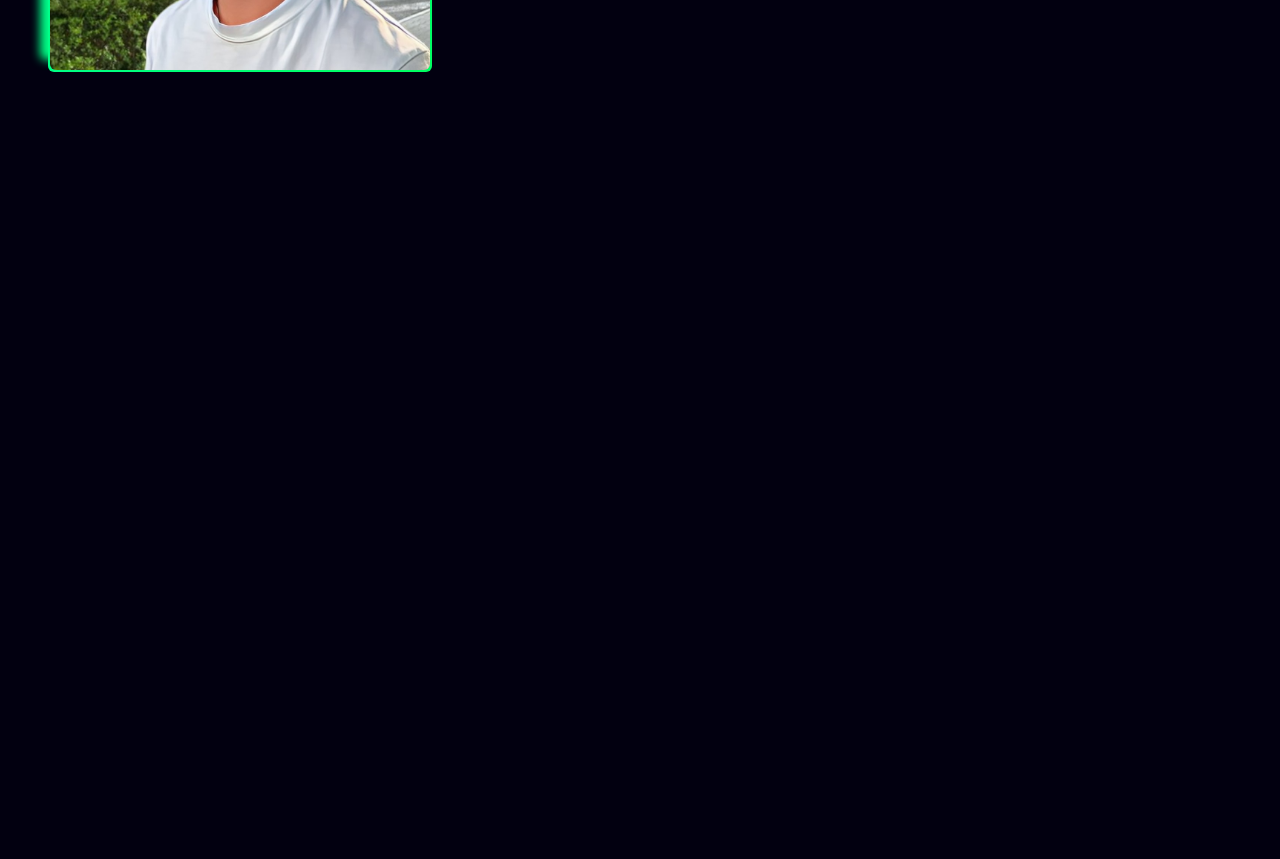
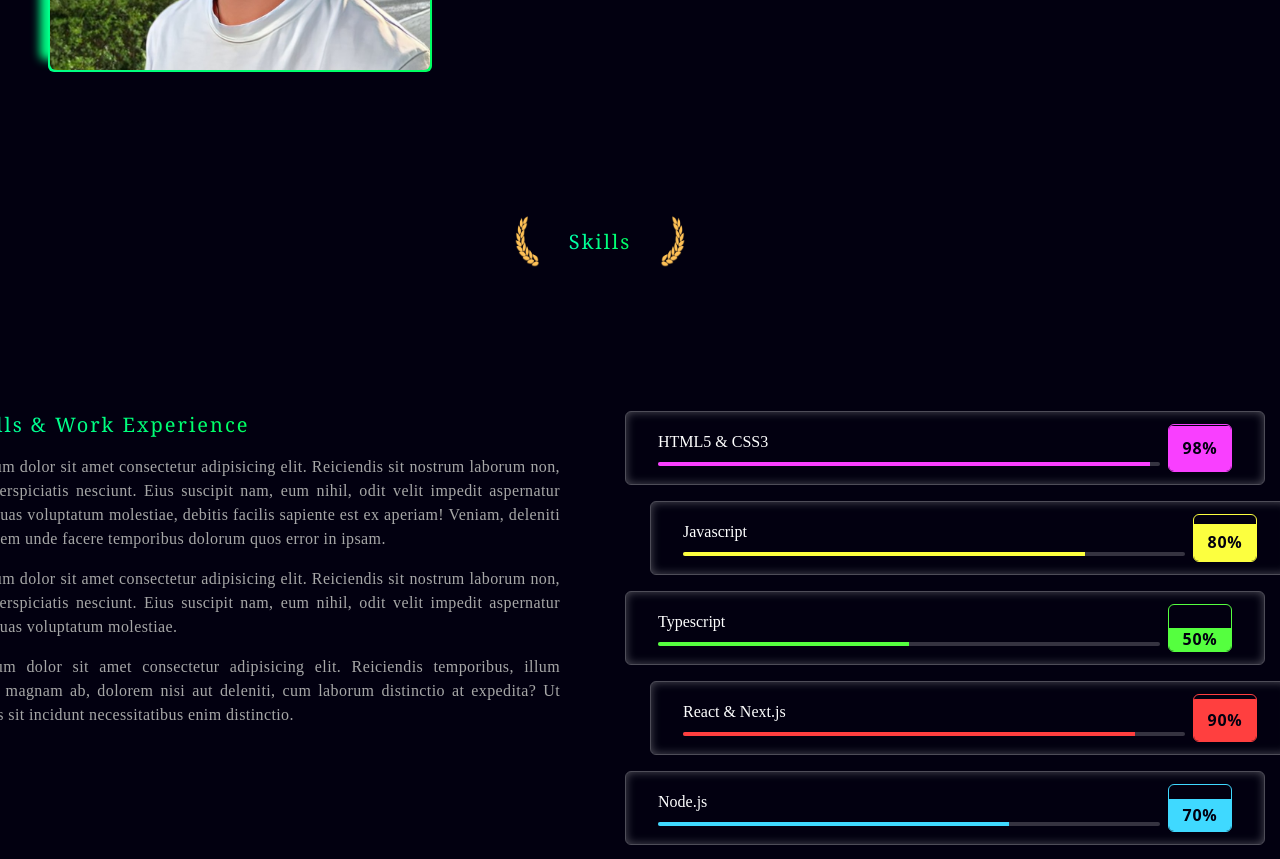
Before and after one commit to frdrk00/portfolio-react, a React (Create React App) app: page / in a window 1280 px wide. Shown: the part 1880-2739 px from the top of the page. Before the commit the page ends 2128 px from the top, so only its background shows below. Built offline with nearby package versions, Linux system fonts and the light colour scheme.

Commit message:
Skill Container

```diff
--- /dev/null
+++ b/src/components/SkillCard.jsx
@@ -0,0 +1,53 @@
+import { motion, AnimatePresence } from 'framer-motion'
+
+const SkillCard = ({ skill, percentage, color, move }) => {
+  return (
+    <div
+      className={`border border-[rgba(255,255,255,0.3)] rounded-md px-8 py-3 cursor-pointer group w-full flex items-center justify-between relative gap-2`}
+      style={{
+        boxShadow: 'inset 0 0 10px rgba(255,255,255,0.3)',
+        marginLeft: move ? -30 : 20,
+      }}
+    >
+      {/* name section */}
+      <div className="flex-1 flex-col items-start justify-start flex gap-2">
+        <p className="text-base text-white">{skill}</p>
+        <div className="w-full h-1 rounded-md overflow-hidden bg-[rgba(255,255,255,0.2)] relative">
+          <motion.div
+            initial={{ width: 0 }}
+            animate={{ width: percentage }}
+            transition={{ duration: 1.5 }}
+            className="h-full absolute top-0 left-0"
+            style={{
+              background: color,
+            }}
+          ></motion.div>
+        </div>
+      </div>
+
+      {/* percentage */}
+      <div
+        className="w-16 h-12 rounded-md relative overflow-hidden flex items-center justify-center"
+        style={{
+          border: `1px solid ${color}`,
+        }}
+      >
+        <motion.div
+          initial={{ height: 0 }}
+          animate={{ height: percentage }}
+          transition={{ duration: 1.5 }}
+          style={{
+            background: color,
+          }}
+          className="w-full absolute bottom-0 left-0 flex items-center justify-center"
+        >
+          <p className="text-bgPrimary z-10 font-sans font-bold tracking-wider">
+            {percentage}
+          </p>
+        </motion.div>
+      </div>
+    </div>
+  )
+}
+
+export default SkillCard
--- a/src/components/index.js
+++ b/src/components/index.js
@@ -2,3 +2,4 @@ export { default as MenuItem } from './MenuItem'
 export { default as HeroTypeWritter } from './HeroTypeWritter'
 export { default as HomeSocialLinks } from './HomeSocialLinks'
 export { default as ServiceCard } from './ServiceCard'
+export { default as SkillCard } from './SkillCard'
--- a/src/containers/App.jsx
+++ b/src/containers/App.jsx
@@ -1,4 +1,4 @@
-import { Header, Home, ServiceCount, About } from '../containers'
+import { Header, Home, ServiceCount, About, Skills } from '../containers'
 
 const App = () => {
   return (
@@ -16,7 +16,9 @@ const App = () => {
 
       {/* About Container */}
       <About />
+
       {/* Skills Container */}
+      <Skills />
 
       {/* Projects Container */}
 
--- /dev/null
+++ b/src/containers/Skills.jsx
@@ -0,0 +1,98 @@
+import { motion, AnimatePresence } from 'framer-motion'
+import { Leaf1, Leaf2, about } from '../assets'
+import { SkillCard } from '../components'
+
+const Skills = () => {
+  return (
+    <section
+      id="skills"
+      className="flex items-center justify-center flex-col gap-12 my-12"
+    >
+      {/* title */}
+      <div className="w-full flex items-center justify-center py-24">
+        <motion.div
+          initial={{ opacity: 0, width: 0 }}
+          animate={{ opacity: 1, width: 200 }}
+          exit={{ opacity: 0, width: 0 }}
+          transition={{ delay: 0.4 }}
+          className="flex items-center justify-around w-52"
+        >
+          <img src={Leaf1} className="w-6 h-auto object-contain" alt="" />
+          <p className="text-transparent bg-clip-text bg-gradient-to-r from-primary to-secondary capitalize text-xl font-serif tracking-widest">
+            Skills
+          </p>
+          <img src={Leaf2} className="w-6 h-auto object-contain" alt="" />
+        </motion.div>
+      </div>
+
+      {/* main content */}
+      <div className="grid grid-cols-1 lg:grid-cols-2 gap-4 w-full">
+        {/* content section */}
+        <div className="w-full px-8 flex flex-col gap-4 items-start justify-start">
+          <p className="text-transparent bg-clip-text bg-gradient-to-r from-primary to-secondary capitalize text-xl font-serif tracking-widest">
+            My Skills & Work Experience
+          </p>
+          <p className="text-texlight text-base tracking-wide text-justify">
+            Lorem, ipsum dolor sit amet consectetur adipisicing elit. Reiciendis
+            sit nostrum laborum non, inventore perspiciatis nesciunt. Eius
+            suscipit nam, eum nihil, odit velit impedit aspernatur architecto
+            quas voluptatum molestiae, debitis facilis sapiente est ex aperiam!
+            Veniam, deleniti tempora autem unde facere temporibus dolorum quos
+            error in ipsam.
+          </p>
+          <p className="text-texlight text-base tracking-wide text-justify">
+            Lorem, ipsum dolor sit amet consectetur adipisicing elit. Reiciendis
+            sit nostrum laborum non, inventore perspiciatis nesciunt. Eius
+            suscipit nam, eum nihil, odit velit impedit aspernatur architecto
+            quas voluptatum molestiae.
+          </p>
+          <p className="text-texlight text-base tracking-wide text-justify">
+            Lorem ipsum dolor sit amet consectetur adipisicing elit. Reiciendis
+            temporibus, illum inventore a magnam ab, dolorem nisi aut deleniti,
+            cum laborum distinctio at expedita? Ut voluptatibus sit incidunt
+            necessitatibus enim distinctio.
+          </p>
+        </div>
+
+        {/* image section */}
+        <div className="w-full flex flex-col gap-4 items-center justify-center px-8">
+          <SkillCard
+            skill={'HTML5 & CSS3'}
+            percentage={'98%'}
+            color={'#f93fff'}
+            move={true}
+          />
+          <SkillCard
+            skill={'Javascript'}
+            percentage={'80%'}
+            color={'#fcff3f'}
+          />
+          <SkillCard
+            skill={'Typescript'}
+            percentage={'50%'}
+            color={'#55ff3f'}
+            move={true}
+          />
+          <SkillCard
+            skill={'React & Next.js'}
+            percentage={'90%'}
+            color={'#FF3F3F'}
+          />
+          <SkillCard
+            skill={'Node.js'}
+            percentage={'70%'}
+            color={'#3fd9ff'}
+            move={true}
+          />
+          <SkillCard
+            skill={'MongoDB & Firebase & AWS'}
+            percentage={'80%'}
+            color={'#523fff'}
+          />
+        </div>
+      </div>
+    </section>
+  )
+}
+
+export default Skills
--- a/src/containers/index.js
+++ b/src/containers/index.js
@@ -3,3 +3,4 @@ export { default as Home } from './Home'
 export { default as Header } from './Header'
 export { default as ServiceCount } from './ServiceCount'
 export { default as About } from './About'
+export { default as Skills } from './Skills'
```
